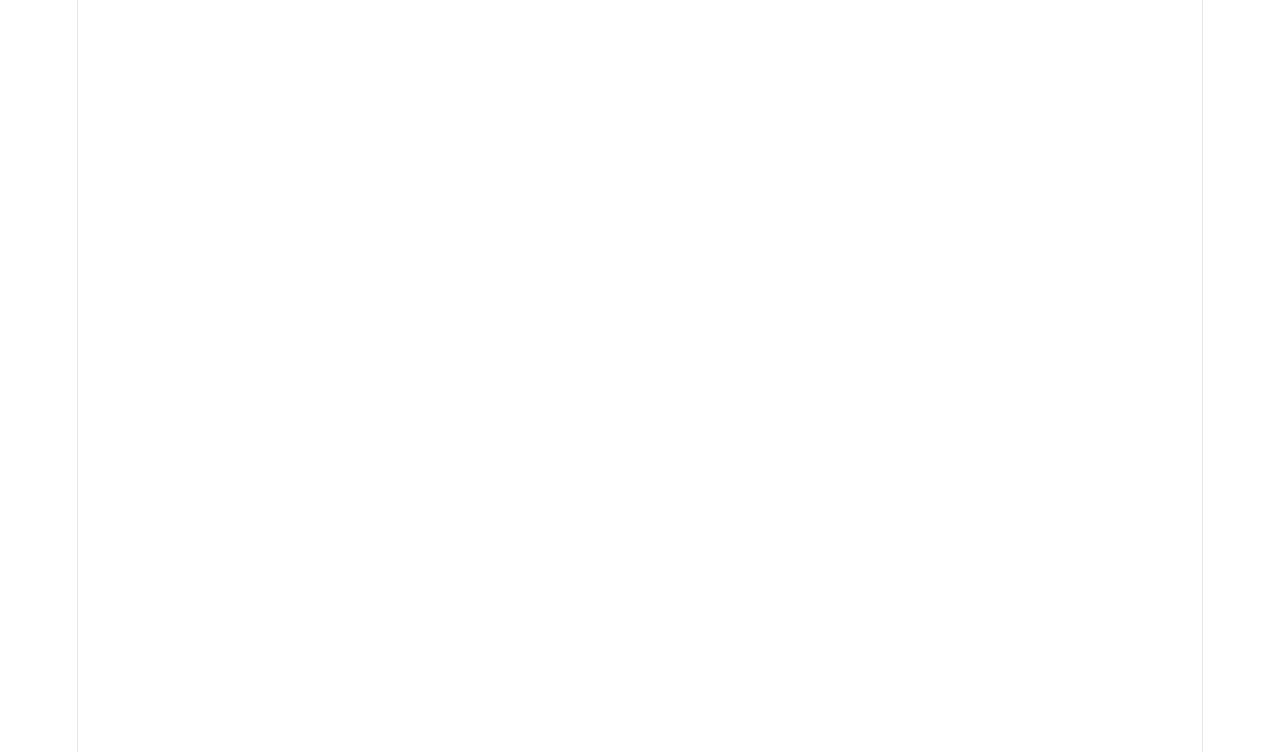
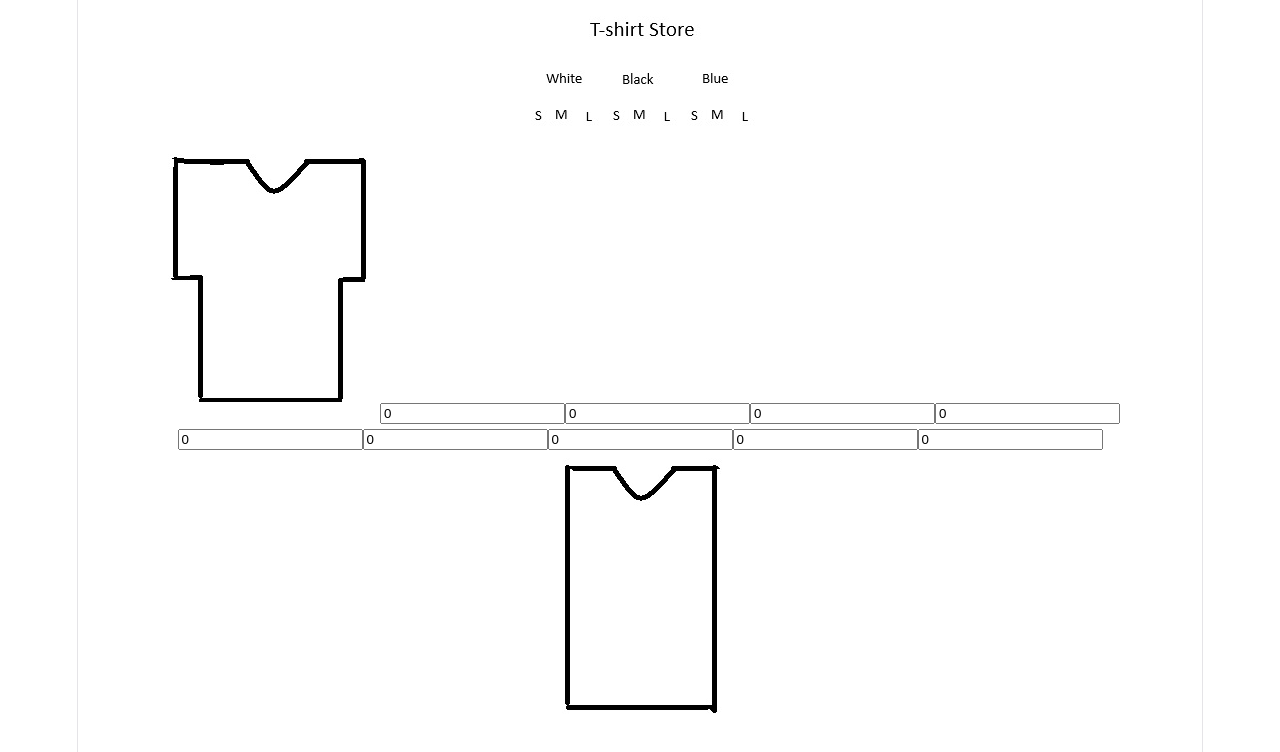
Before and after one commit to alkarim2/Tshirt-Store-App, a React (Vite) app: page / in a window 1280 px wide. Shown: the top 752 px of the page. Built offline with nearby package versions, Linux system fonts and the light colour scheme.

Commit message:
feat: Added an input field
feat: Added an input field for the large blue short sleeved t-shirt option

```diff
--- a/src/App.jsx
+++ b/src/App.jsx
@@ -19,8 +19,82 @@ function App(){
   const [largeBlackShortsleevedTshirtValue, setLargeBlackShortsleevedTshirtValue] = useState(0);
   const [smallBlueShortsleevedTshirtValue, setSmallBlueShortsleevedTshirtValue] = useState(0);
   const [mediumBlueShortsleevedTshirtValue, setMediumBlueShortsleevedTshirtValue] = useState(0);
+  const [largeBlueShortsleevedTshirtValue, setLargeBlueShortsleevedTshirtValue] = useState(0);
 
-  return ;
+  return (
+    <div>
+      <div>
+          <img src={tshirtStore} alt="T-shirt store"/>
+      </div>
+      <div>
+          <img src={whiteText} alt="White"/>
+          <img src={blackText} alt="Black"/>
+          <img src={blueText} alt="Blue"/>
+      </div>
+      <div>
+          <img src={sText} alt="Letter S"/>
+          <img src={mText} alt="Letter M"/>
+          <img src={lText} alt="Letter L"/>
+          <img src={sText} alt="Letter S"/>
+          <img src={mText} alt="Letter M"/>
+          <img src={lText} alt="Letter L"/>
+          <img src={sText} alt="Letter S"/>
+          <img src={mText} alt="Letter M"/>
+          <img src={lText} alt="Letter L"/>
+      </div>
+      <div>
+          <img src={shortsleevedTshirt} alt="Short sleeved t-shirt"/>
+          <input
+                value={smallWhiteShortsleevedTshirtValue}
+                onChange={e => setSmallWhiteShortsleevedTshirtValue(e.target.value)}
+                type="number"
+          />
+          <input
+                value={mediumWhiteShortsleevedTshirtValue}
+                onChange={e => setMediumWhiteShortsleevedTshirtValue(e.target.value)}
+                type="number"
+          />
+          <input
+                value={largeWhiteShortsleevedTshirtValue}
+                onChange={e => setLargeWhiteShortsleevedTshirtValue(e.target.value)}
+                type="number"
+          />
+          <input
+                value={smallBlackShortsleevedTshirtValue}
+                onChange={e => setSmallBlackShortsleevedTshirtValue(e.target.value)}
+                type="number"
+          />
+          <input
+                value={mediumBlackShortsleevedTshirtValue}
+                onChange={e => setMediumBlackShortsleevedTshirtValue(e.target.value)}
+                type="number"
+          />
+          <input
+                value={largeBlackShortsleevedTshirtValue}
+                onChange={e => setLargeBlackShortsleevedTshirtValue(e.target.value)}
+                type="number"
+          />
+          <input
+                value={smallBlueShortsleevedTshirtValue}
+                onChange={e => setSmallBlueShortsleevedTshirtValue(e.target.value)}
+                type="number"
+          />
+           <input
+                value={mediumBlueShortsleevedTshirtValue}
+                onChange={e => setMediumBlueShortsleevedTshirtValue(e.target.value)}
+                type="number"
+          />
+          <input
+                value={largeBlueShortsleevedTshirtValue}
+                onChange={e => setLargeBlueShortsleevedTshirtValue(e.target.value)}
+                type="number"
+          />
+      </div>
+      <div>
+          <img src={sleevelessTshirt} alt="Sleeveless t-shirt"/>
+      </div>
+    </div>
+    );
 }
 
 export default App;
```
